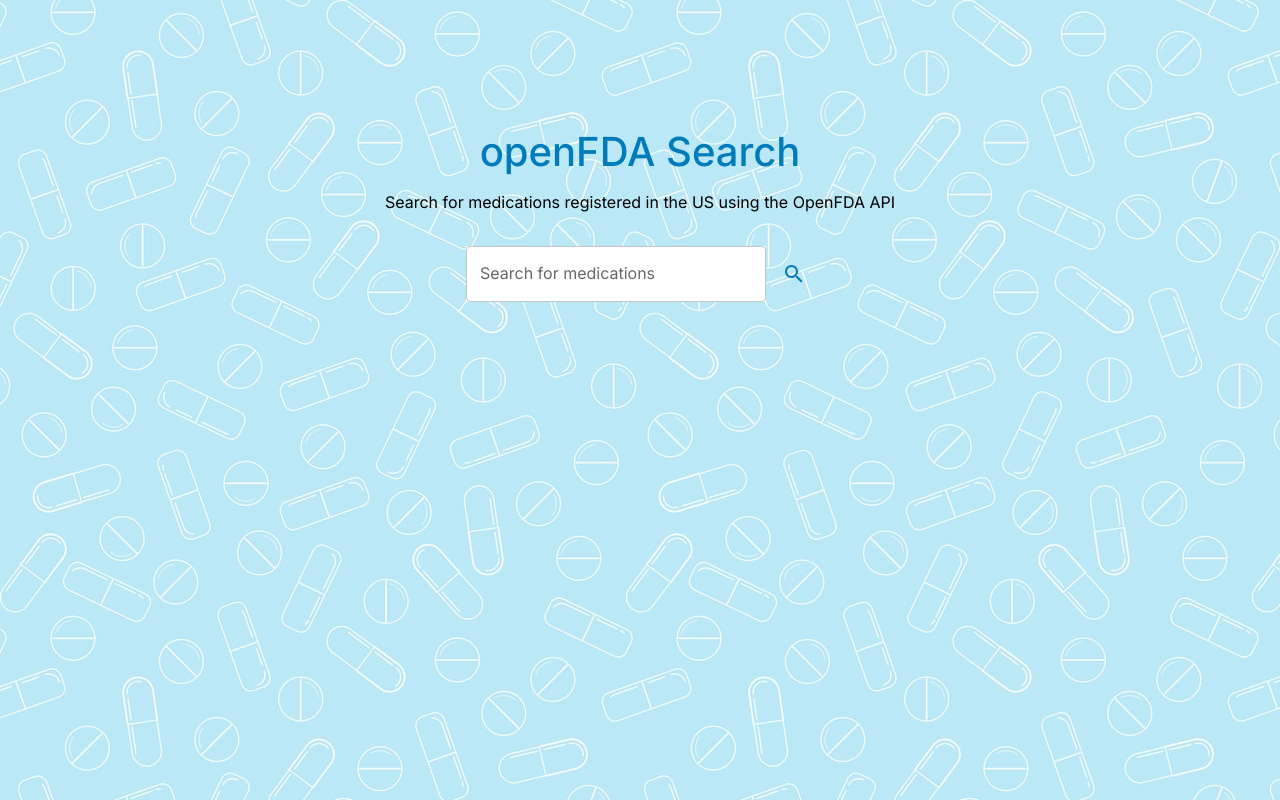
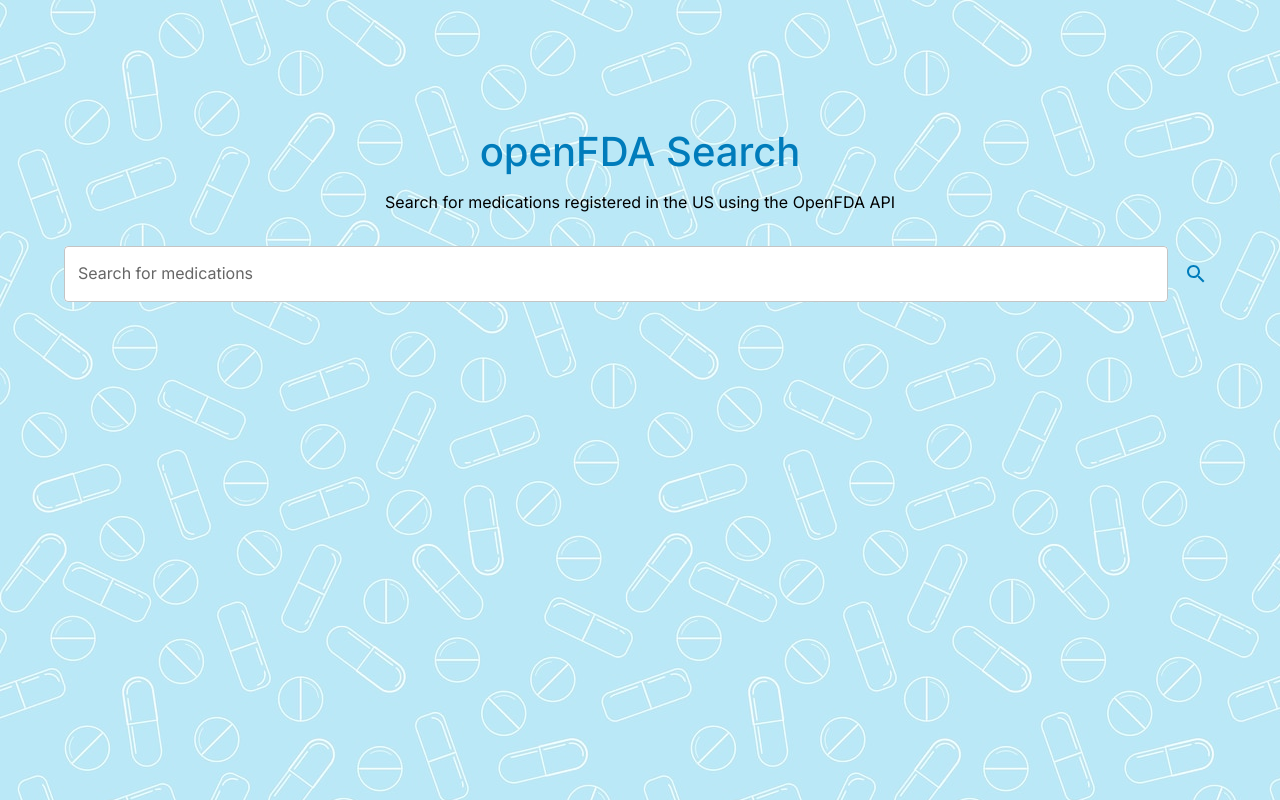
Before and after one commit to RahimGuerfi/openfda-medication-search-app, a Next.js app: page / in a window 1280 px wide. Built offline with nearby package versions, Linux system fonts and the light colour scheme.

Commit message:
style: update textfield styling

```diff
--- a/src/components/SearchBar.tsx
+++ b/src/components/SearchBar.tsx
@@ -26,11 +26,12 @@
       <TextField
         label="Search for medications"
         variant="outlined"
+        fullWidth
         sx={{
-          maxWidth: 300,
-          flex: 1,
           mr: 1,
-          backgroundColor: "#FFF",
+          "& .MuiOutlinedInput-root": {
+            backgroundColor: "#ffffff",
+          },
         }}
         value={value}
         onChange={(e) => onSetValue(e.target.value)}
```
